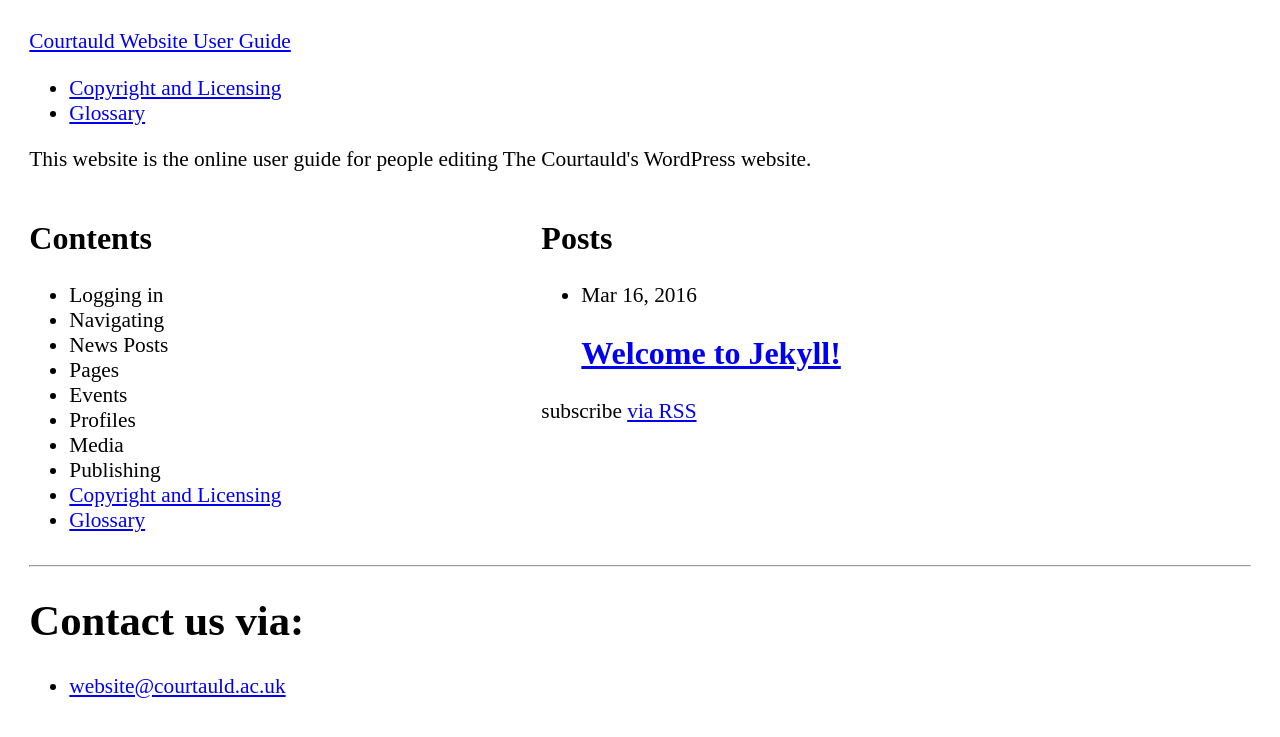
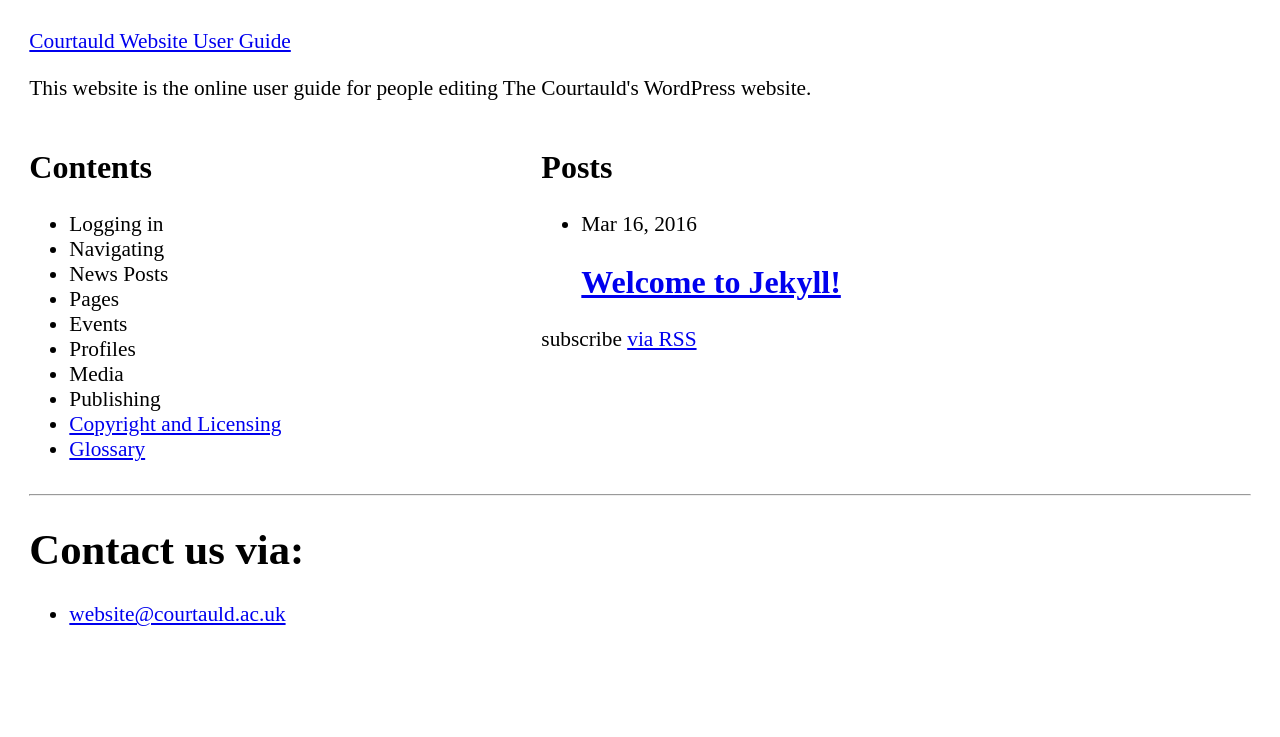
Before and after one commit to Courtauld/guide, a Jekyll site: the page built from index.html, in a window 1280 px wide. Shown: the top 737 px of the page. Built offline with Jekyll 4.4.1, drawn with Linux system fonts in a browser that asks for light colours.

Commit message:
Remove nav from header

```diff
--- a/_includes/header.html
+++ b/_includes/header.html
@@ -3,16 +3,6 @@
   <div class="wrapper">
 
     <a class="site-title" href="{{ site.baseurl }}/">{{ site.title }}</a>
-
-    <nav class="site-nav">
-		  <ul>
-        {% for my_page in site.pages %}
-          {% if my_page.title %}
-          <li><a class="page-link" href="{{ my_page.url | prepend: site.baseurl }}">{{ my_page.title }}</a></li>
-          {% endif %}
-        {% endfor %}
-		</ul>
-    </nav>
 
 	    <div>
         <p>{{ site.description }}</p>
```
